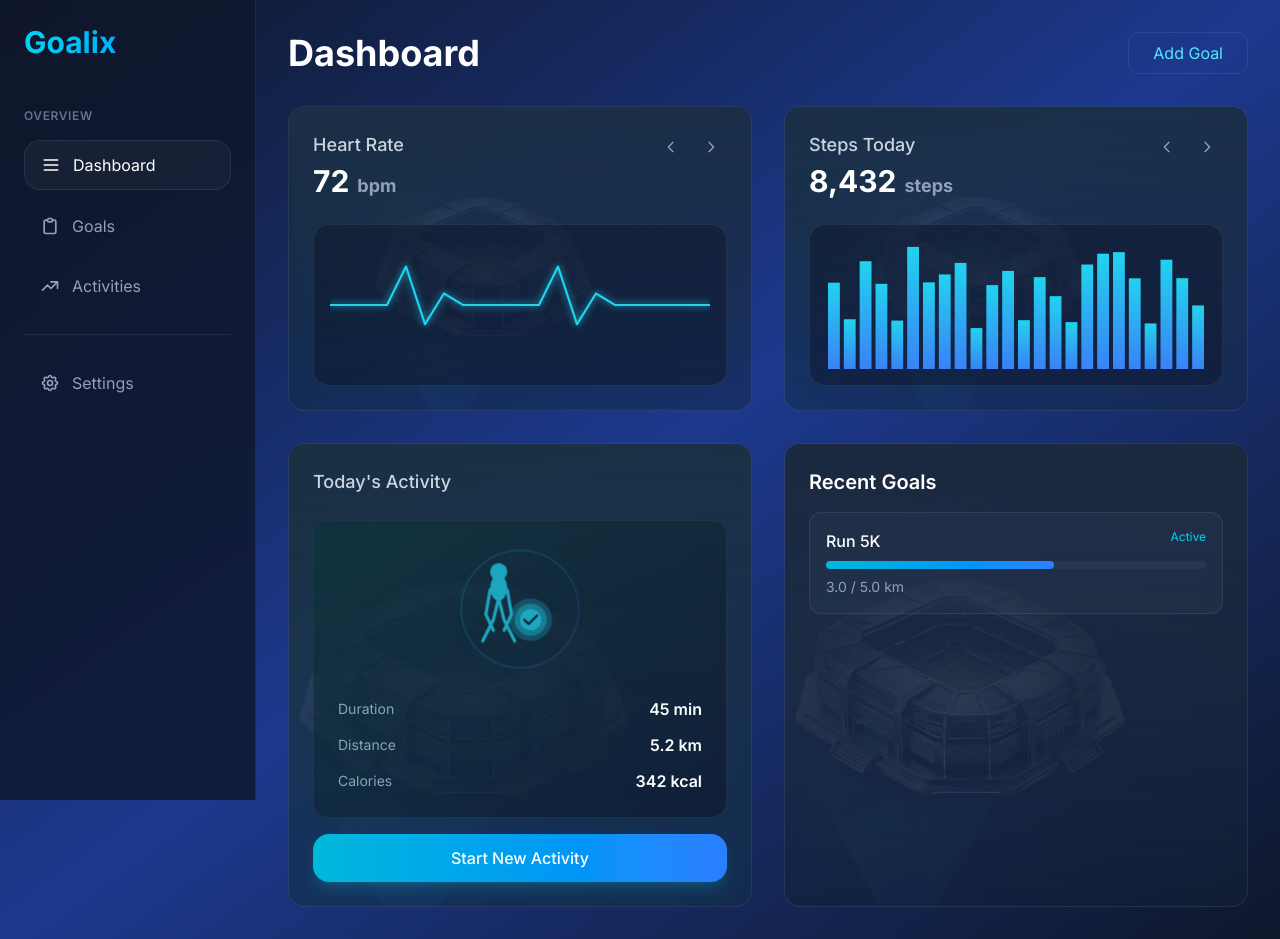
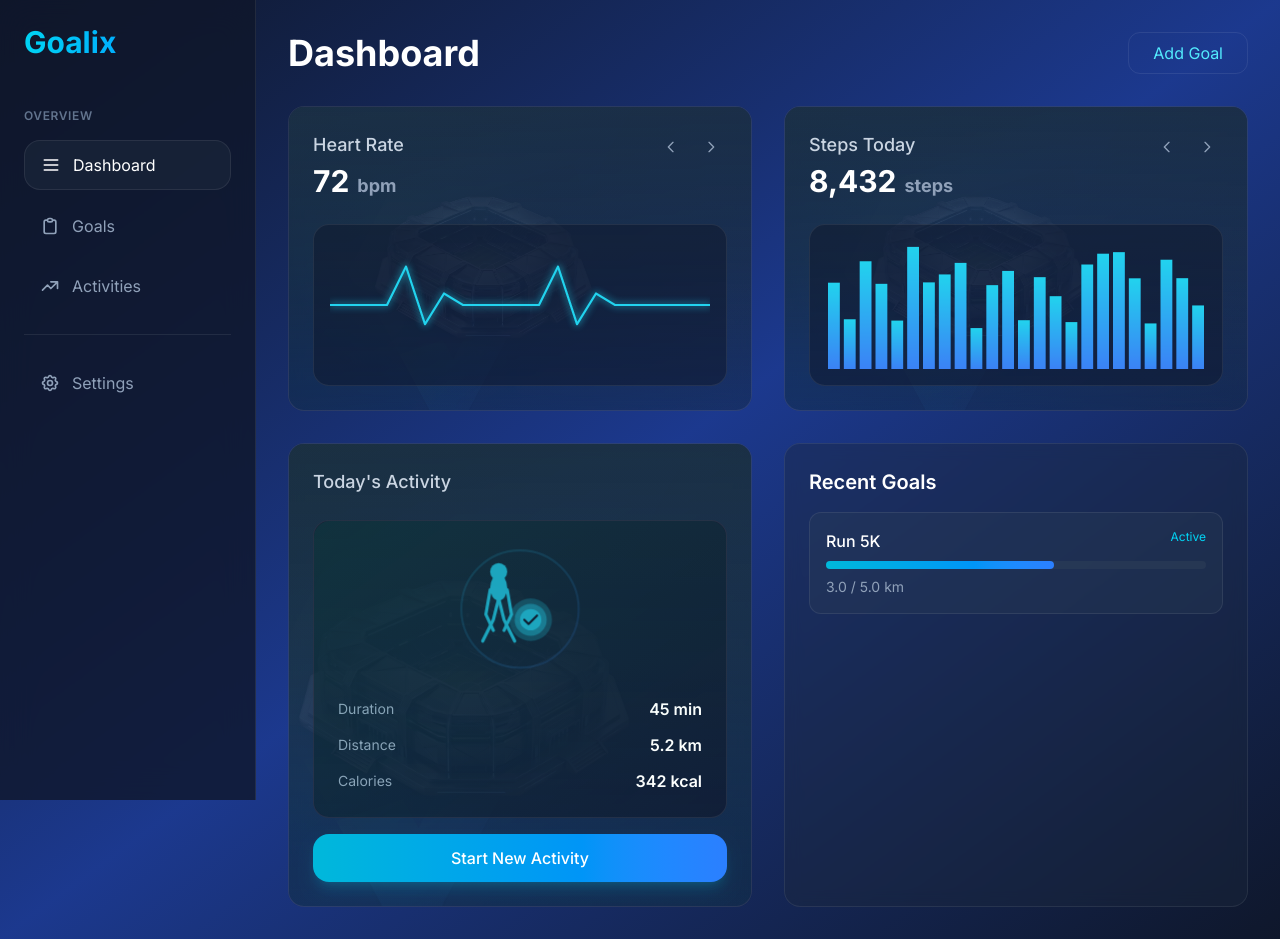
Before and after one commit to Abduallh5Mohamed/goalix, a Next.js app: page /dashboard in a window 1280 px wide. Built offline with nearby package versions, Linux system fonts and the light colour scheme.

Commit message:
fix: apply Abduallah's dashboard simplification - remove bg image from goals card

```diff
--- a/app/dashboard/page.tsx
+++ b/app/dashboard/page.tsx
@@ -1,4 +1,3 @@
-import Image from "next/image";
 import MetricsCard from '@/components/MetricsCard';
 import ActivityCard from '@/components/ActivityCard';
 import Sidebar from '@/components/Sidebar';
@@ -32,20 +31,8 @@ export default function DashboardPage() {
           <div className="grid grid-cols-1 lg:grid-cols-2 gap-8">
             <ActivityCard />
 
-            <div className="bg-slate-800/40 backdrop-blur-sm rounded-2xl p-6 border border-cyan-400/20 relative overflow-hidden">
-              {/* Background image at bottom, fading upward */}
-              <div className="absolute inset-0 z-0">
-                <Image
-                  src="/Background.jpg"
-                  alt=""
-                  fill
-                  className="object-cover object-bottom opacity-20"
-                  style={{ objectPosition: "bottom" }}
-                />
-                <div className="absolute inset-0 bg-gradient-to-t from-transparent via-slate-800/60 to-slate-800/90" />
-              </div>
-              <div className="relative z-10">
-                <h3 className="text-xl font-semibold text-white mb-4">Recent Goals</h3>
+            <div className="bg-slate-800/40 backdrop-blur-sm rounded-2xl p-6 border border-cyan-400/20">
+              <h3 className="text-xl font-semibold text-white mb-4">Recent Goals</h3>
                 <div className="space-y-4">
                   <div className="p-4 bg-slate-700/30 rounded-lg border border-slate-600/30">
                     <div className="flex justify-between items-start mb-2">
@@ -58,7 +45,6 @@ export default function DashboardPage() {
                     <p className="text-sm text-slate-400">3.0 / 5.0 km</p>
                   </div>
                 </div>
-              </div>
             </div>
           </div>
         </div>
```
